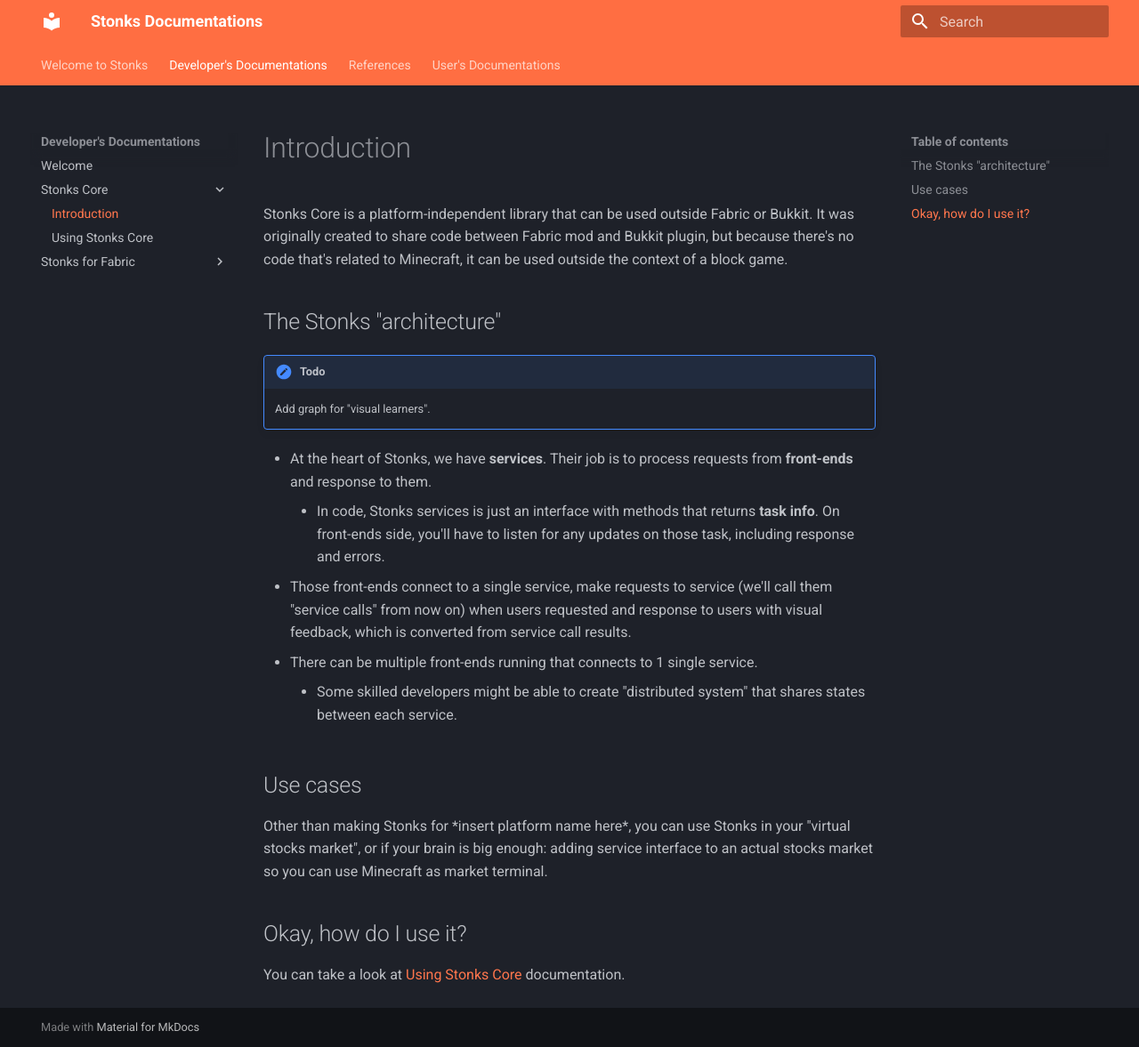
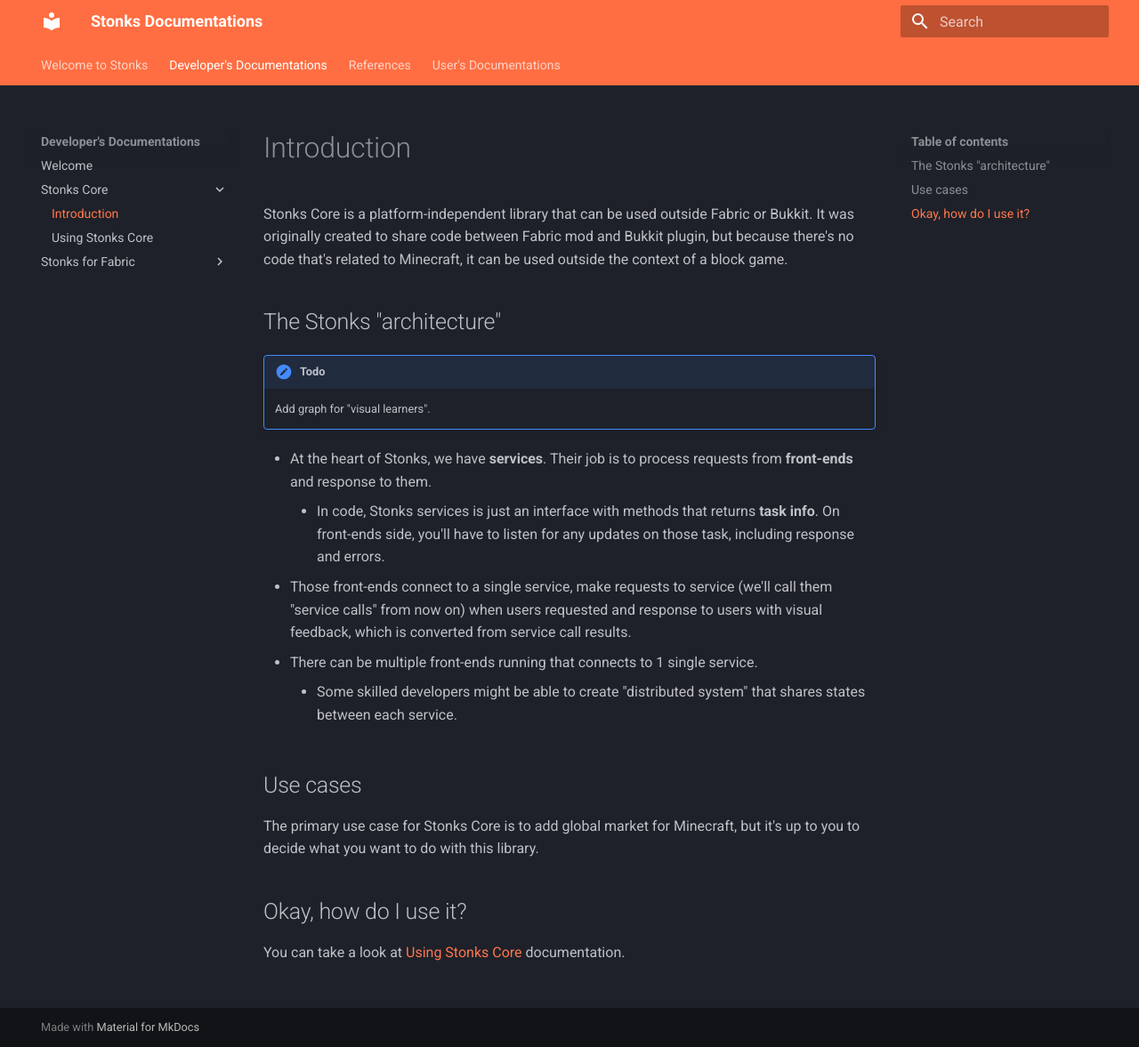
Before and after one commit to nahkd123/stonks, an MkDocs documentation site: the page built from docs/Developer's Documentations/Stonks Core/index.md, in a window 1280 px wide and 1177 px high. Shown: the whole window at 89% size. Built offline with MkDocs 1.6.1 and Material for MkDocs 9.7.7, drawn with Linux system fonts in a browser that asks for light colours.

Commit message:
Remove references to "stocks" because no

```diff
--- a/docs/Developer's Documentations/Stonks Core/index.md
+++ b/docs/Developer's Documentations/Stonks Core/index.md
@@ -12,7 +12,7 @@ Stonks Core is a platform-independent library that can be used outside Fabric or
     + Some skilled developers might be able to create "distributed system" that shares states between each service.
 
 ## Use cases
-Other than making Stonks for \*insert platform name here\*, you can use Stonks in your "virtual stocks market", or if your brain is big enough: adding service interface to an actual stocks market so you can use Minecraft as market terminal.
+The primary use case for Stonks Core is to add global market for Minecraft, but it's up to you to decide what you want to do with this library.
 
 ## Okay, how do I use it?
 You can take a look at [Using Stonks Core](<Using Stonks Core.md>) documentation.
```
Also changed, not shown: docs/References/Adapters/ScoreboardUnitAdapter.md (+0 -1 lines).
